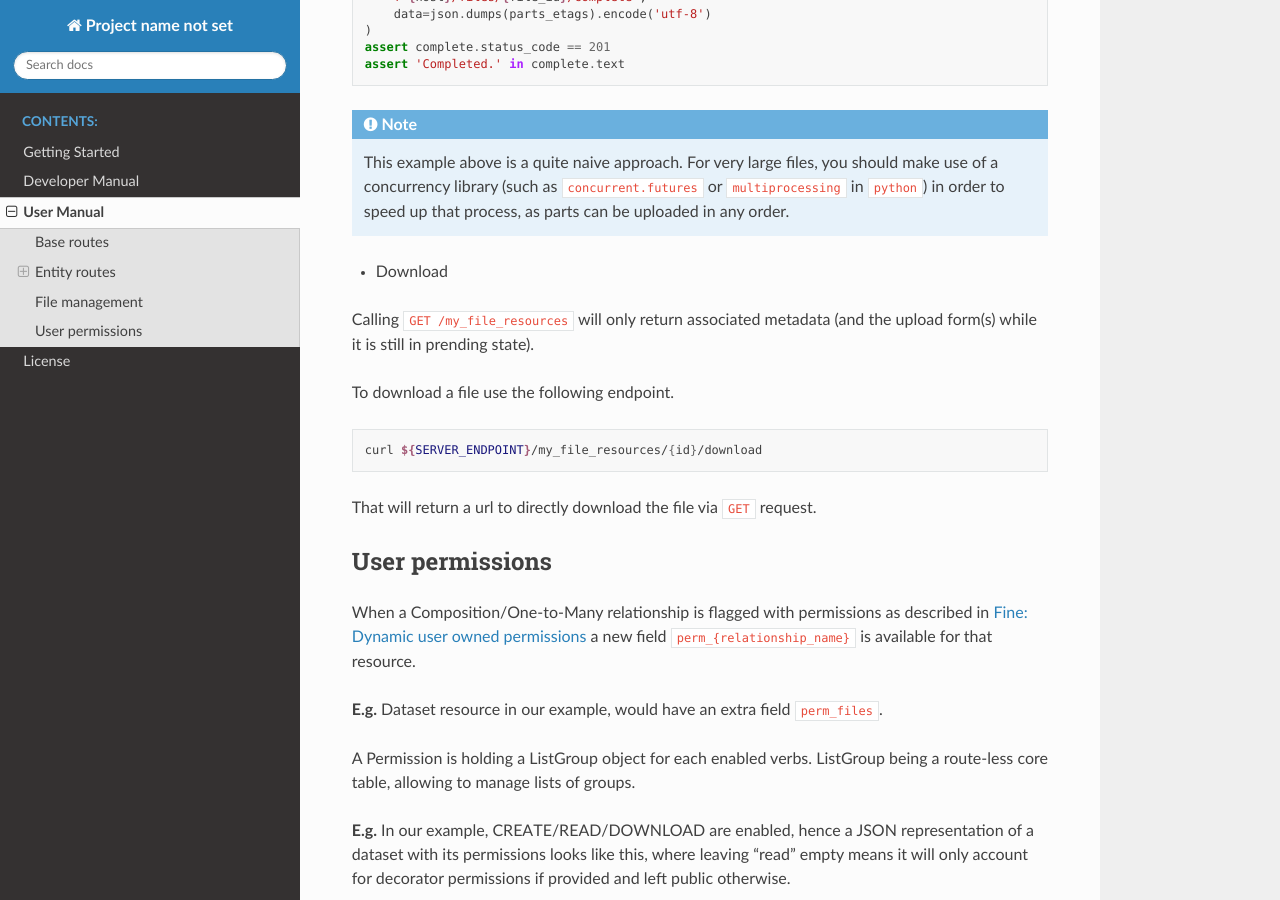
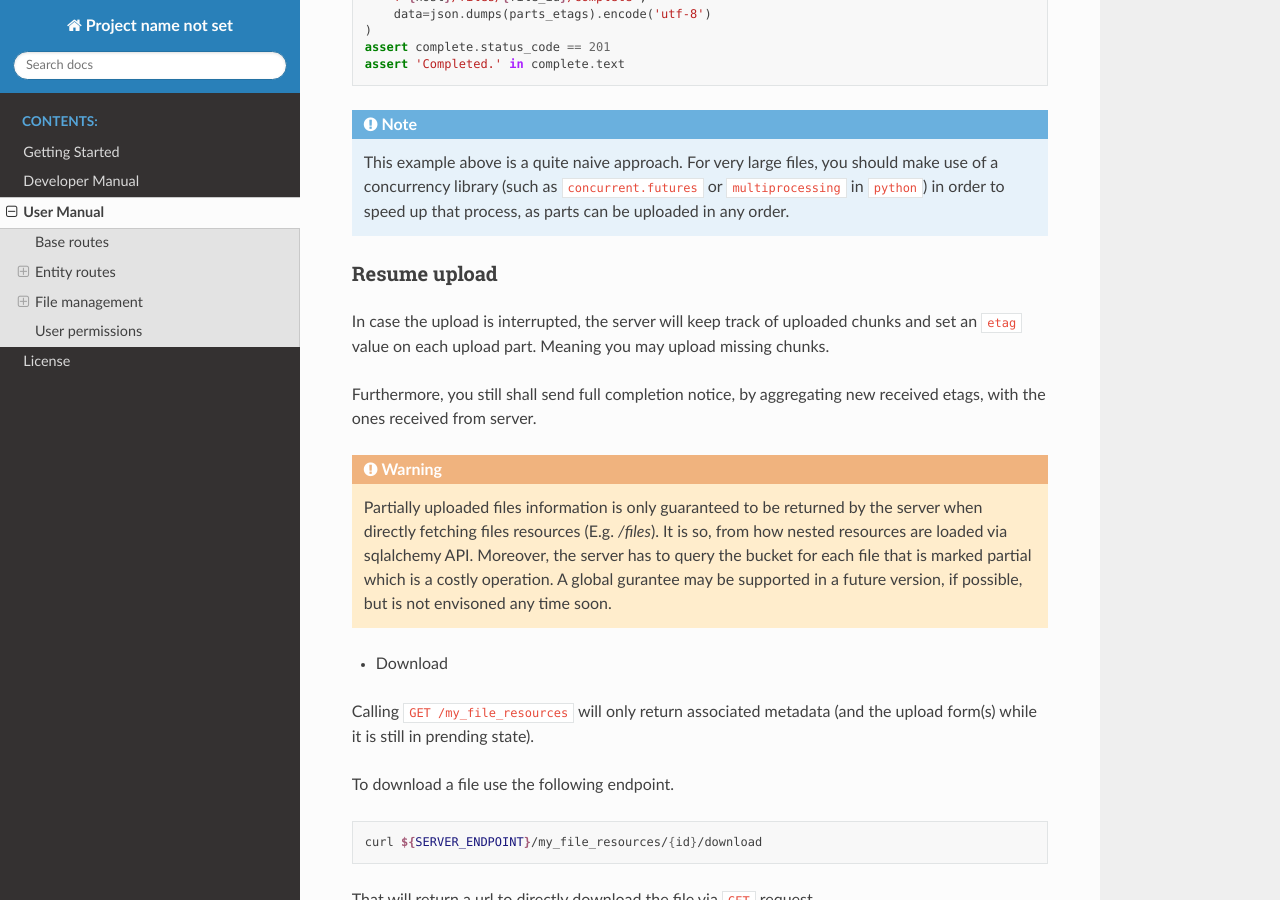
Before and after one commit to bag-cnag/biodm, a Sphinx documentation site: the page built from docs/user_manual.rst, in a window 1280 px wide and 900 px high, scrolled down 5775 px. Built offline with Sphinx 7.4.7 and the Read the Docs theme 3.1.0, drawn with Linux system fonts in a browser that asks for light colours; pages that are not in the unit, such as notebooks, are missing from menus.

Commit message:
Last touches before release

```diff
--- a/docs/developer_manual/demo.rst
+++ b/docs/developer_manual/demo.rst
@@ -16,7 +16,6 @@
 
     import biodm as bd
     from biodm import config
-    from biodm.components import Schema
     from biodm.components.controllers import ResourceController, S3Controller
 
 
@@ -35,7 +34,7 @@
         dataset: sao.Mapped["Dataset"] = sao.relationship(back_populates="files", single_parent=True, foreign_keys=[dataset_id])
 
     # Schemas
-    class DatasetSchema(Schema):
+    class DatasetSchema(ma.Schema):
         id             = mf.Integer()
         version        = mf.Integer()
         name           = mf.String(required=True)
@@ -44,7 +43,7 @@
         owner          = mf.Nested("UserSchema")
         files          = mf.List(mf.Nested("FileSchema"))
 
-    class FileSchema(Schema):
+    class FileSchema(ma.Schema):
         id             = mf.Integer()
         filename       = mf.String(required=True)
         extension      = mf.String(required=True)
--- a/docs/user_manual.rst
+++ b/docs/user_manual.rst
@@ -308,6 +308,26 @@
     concurrency library (such as ``concurrent.futures`` or ``multiprocessing`` in ``python``) in
     order to speed up that process, as parts can be uploaded in any order.
 
+Resume upload
+~~~~~~~~~~~~~
+
+In case the upload is interrupted, the server will keep track of uploaded chunks and set an ``etag``
+value on each upload part. Meaning you may upload missing chunks.
+
+Furthermore, you still shall send full completion notice, by aggregating new received etags, with
+the ones received from server.
+
+
+.. warning::
+
+    Partially uploaded files information is only guaranteed to be returned by the server when
+    directly fetching files resources (E.g. `/files`). It is so, from how nested resources are
+    loaded via sqlalchemy API. Moreover, the server has to query the bucket for each file that is
+    marked partial which is a costly operation.
+    A global gurantee may be supported in a future version, if
+    possible, but is not envisoned any time soon.
+
+
 * Download
 
 Calling ``GET /my_file_resources`` will only return associated metadata (and the upload form(s)
```
Also changed, not shown: 2 other files.
